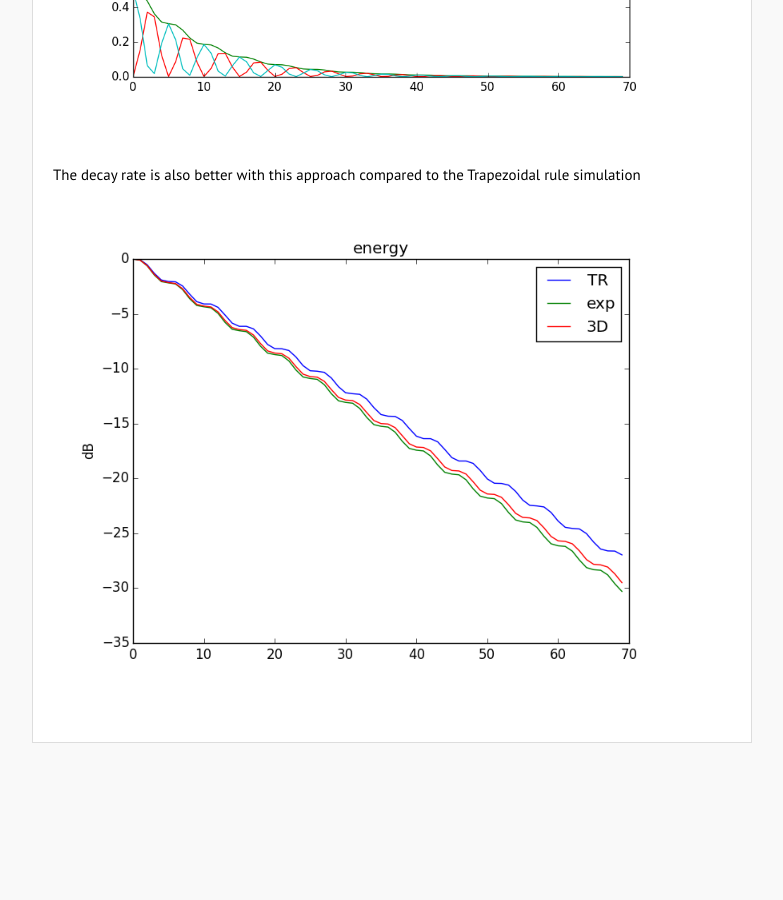
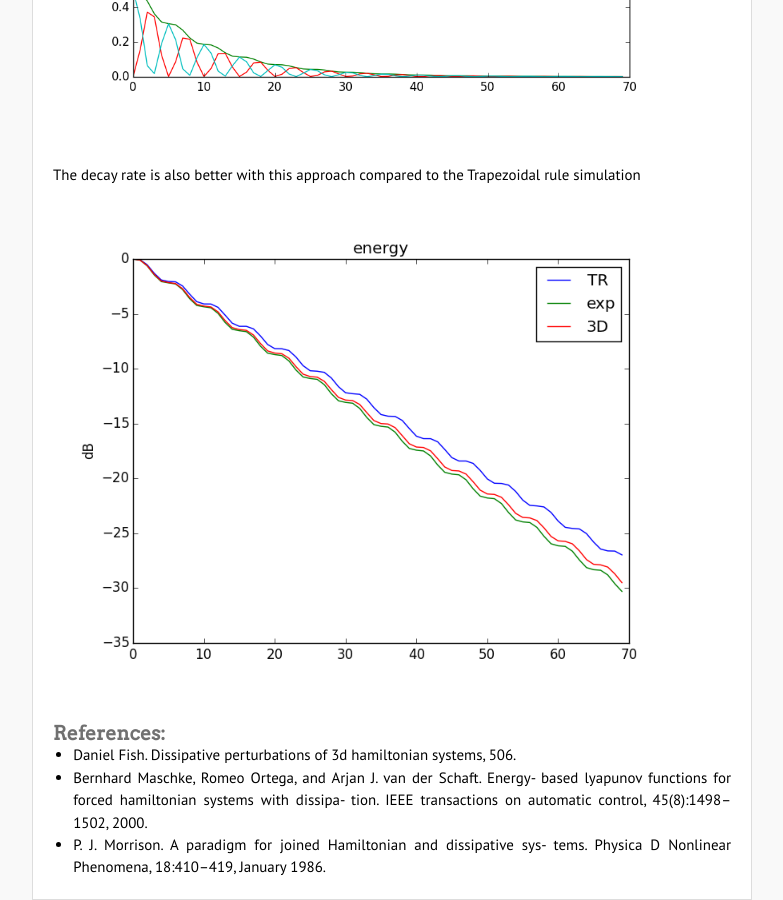
Before and after one commit to remymuller/remymuller.github.io, a Jekyll site: the page built from _posts/2016-11-26-irreversibility.markdown, in a window 1280 px wide and 900 px high, scrolled down 1929 px. Shown: the whole window, without its empty margins (248-1031 px from the left). Built offline with Jekyll 4.4.1, drawn with Linux system fonts in a browser that asks for light colours; formulas are drawn with MathJax 3; before the commit the page ends 2672 px from its top, so only the background shows below that.

Commit message:
references

```diff
--- a/_posts/2016-11-26-irreversibility.markdown
+++ b/_posts/2016-11-26-irreversibility.markdown
@@ -91,3 +91,10 @@ The energy is indeed conserved and transmitted _irreversibly_ toward the $$z$$ c
 The decay rate is also better with this approach compared to the Trapezoidal rule simulation
 
 ![]({{ site.url }}/images/irreversibility/energy_decay.png){:width="640"}
+
+
+### References:
+
+- Daniel Fish. Dissipative perturbations of 3d hamiltonian systems, 506.
+- Bernhard Maschke, Romeo Ortega, and Arjan J. van der Schaft. Energy- based lyapunov functions for forced hamiltonian systems with dissipa- tion. IEEE transactions on automatic control, 45(8):1498–1502, 2000.
+- P. J. Morrison. A paradigm for joined Hamiltonian and dissipative sys- tems. Physica D Nonlinear Phenomena, 18:410–419, January 1986.
```
